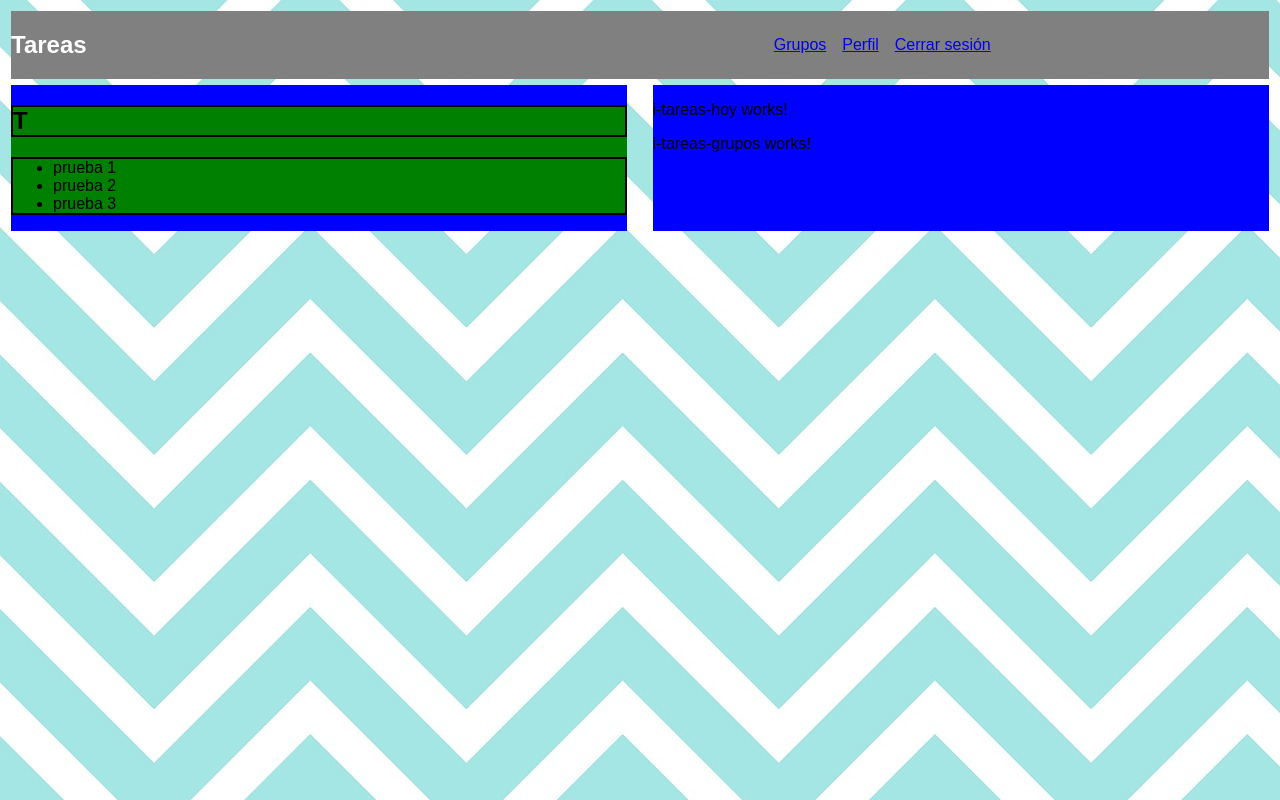
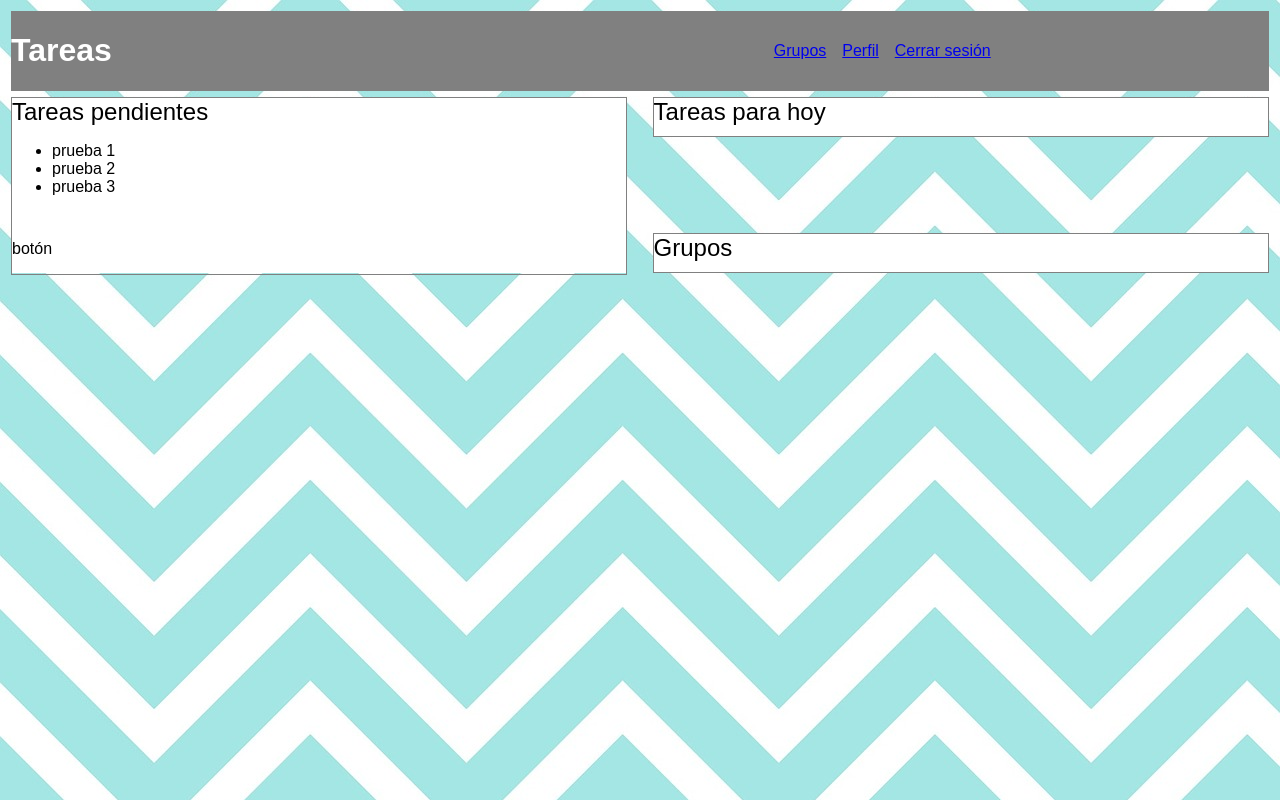
Before and after one commit to mpaulaacosta/nextu-angular2-ejercicio-componentes-y-directivas, an Angular app in the folder tareas/: page / in a window 1280 px wide. Built offline with nearby package versions, Linux system fonts and the light colour scheme.

Commit message:
flex de inicio y sus componentes

```diff
--- a/tareas/src/app/barra-superior/barra-superior.component.html
+++ b/tareas/src/app/barra-superior/barra-superior.component.html
@@ -4,7 +4,7 @@
 </p>
 </-->
 <div class="contenedor-barra-superior">
-  <h2>Tareas</h2>
+  <h1>Tareas</h1>
   <ul>
       <li><a href="#grupos">Grupos</a></li>
       <li><a href="#perfil">Perfil</a></li>
--- a/tareas/src/app/i-tareas-grupos/i-tareas-grupos.component.html
+++ b/tareas/src/app/i-tareas-grupos/i-tareas-grupos.component.html
@@ -1,3 +1 @@
-<p>
-  i-tareas-grupos works!
-</p>
+<div class="titulo-i-tareas">Grupos</div>
--- a/tareas/src/app/i-tareas-hoy/i-tareas-hoy.component.html
+++ b/tareas/src/app/i-tareas-hoy/i-tareas-hoy.component.html
@@ -1,3 +1 @@
-<p>
-  i-tareas-hoy works!
-</p>
+<div class="titulo-i-tareas">Tareas para hoy</div>
--- a/tareas/src/app/i-tareas-pendientes/i-tareas-pendientes.component.css
+++ b/tareas/src/app/i-tareas-pendientes/i-tareas-pendientes.component.css
@@ -1,7 +1,15 @@
 .contenedor-i-tareas-pendientes {
-  background-color: green;
+  border: 1px solid gray;
+  display: flex;
+  flex-flow: column;/*
+  align-content: flex-start;*/
+  height: 100%;
 }
 
 .contenedor-i-tareas-pendientes > * {
-  border: 2px solid black;
+  width: 100%;
 }
+
+.cuerpo-i-tareas-pendientes {
+  height: 100%;
+}
--- a/tareas/src/app/i-tareas-pendientes/i-tareas-pendientes.component.html
+++ b/tareas/src/app/i-tareas-pendientes/i-tareas-pendientes.component.html
@@ -6,12 +6,18 @@
 
 <div class="contenedor-i-tareas-pendientes">
 
-  <h2>T</h2>
+  <div class="titulo-i-tareas">Tareas pendientes</div>
 
-  <ul>
-    <li>prueba 1</li>
-    <li>prueba 2</li>
-    <li>prueba 3</li>
-  </ul>
+  <div class="cuerpo-i-tareas-pendientes">
+    <ul>
+      <li>prueba 1</li>
+      <li>prueba 2</li>
+      <li>prueba 3</li>
+    </ul>
+  </div>
+
+  <div class="pie-i-tareas-pendientes">
+    <p>botón</p>
+  </div>
 
 </div>
--- a/tareas/src/app/inicio/inicio.component.css
+++ b/tareas/src/app/inicio/inicio.component.css
@@ -4,6 +4,38 @@
 }
 
 .contenedor-inicio >* {
-  background-color: blue;
   width: 49%;
 }
+
+.contenedor-inicio-derecho {
+  display: flex;
+  flex-wrap: wrap;
+  align-content: space-between;
+}
+
+.contenedor-inicio-derecho >* {
+  width: 100%;
+}
+
+/* no sé por qué no funciona así que lo tuve que dejar en ..\..\styles.css
+.titulo-i-tareas {
+  font-size: 5.5em;
+}*/
+
+t-i-tareas-pendientes {
+  background-color: white;
+}
+
+t-i-tareas-hoy {
+  background-color: white;
+  border: 1px solid gray;
+}
+
+.separador-inicio-derecho {
+  height: 10px;
+}
+
+t-i-tareas-grupos {
+  background-color: white;
+  border: 1px solid gray;
+}
--- a/tareas/src/app/inicio/inicio.component.html
+++ b/tareas/src/app/inicio/inicio.component.html
@@ -8,6 +8,7 @@
   <t-i-tareas-pendientes></t-i-tareas-pendientes>
   <div class="contenedor-inicio-derecho">
     <t-i-tareas-hoy></t-i-tareas-hoy>
+    <div class="separador-inicio-derecho"></div>
     <t-i-tareas-grupos></t-i-tareas-grupos>
   </div>
 </div>
--- a/tareas/src/styles.css
+++ b/tareas/src/styles.css
@@ -1,15 +1,11 @@
 /* You can add global styles to this file, and also import other style files */
-/*.contenedor-principal {
-  display: flex;
-  flex-flow: row wrap;
-}*/
 
 body {
   font-family: sans-serif;
   background-image: url("assets/chevrons-937583_1280.jpg");
 }
-/*
-t-root {
-  display: flex;
-  border: 1px solid black;
-}*/
+
+.titulo-i-tareas {
+  font-size: 1.5em;
+  height: 1.6em;
+}
```
